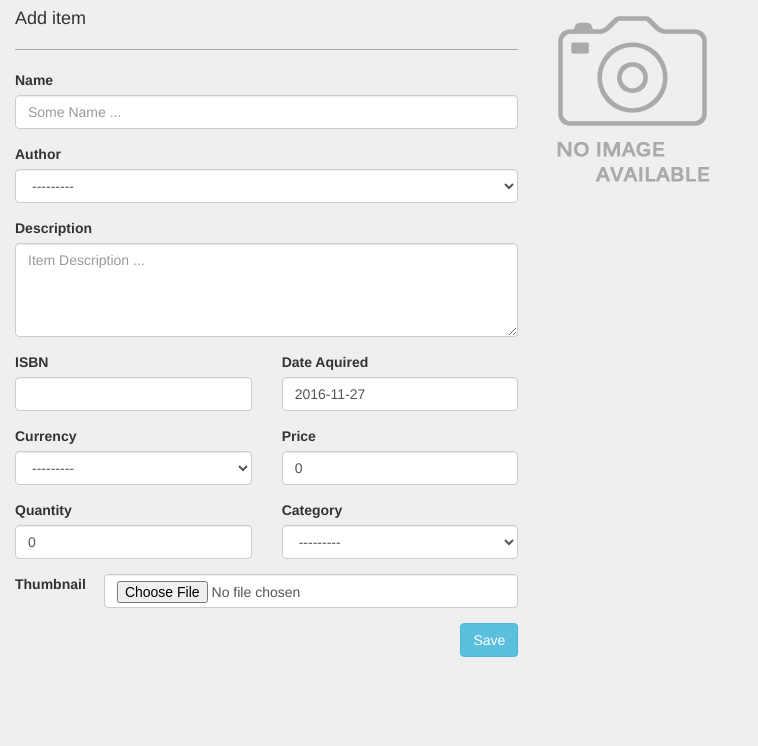
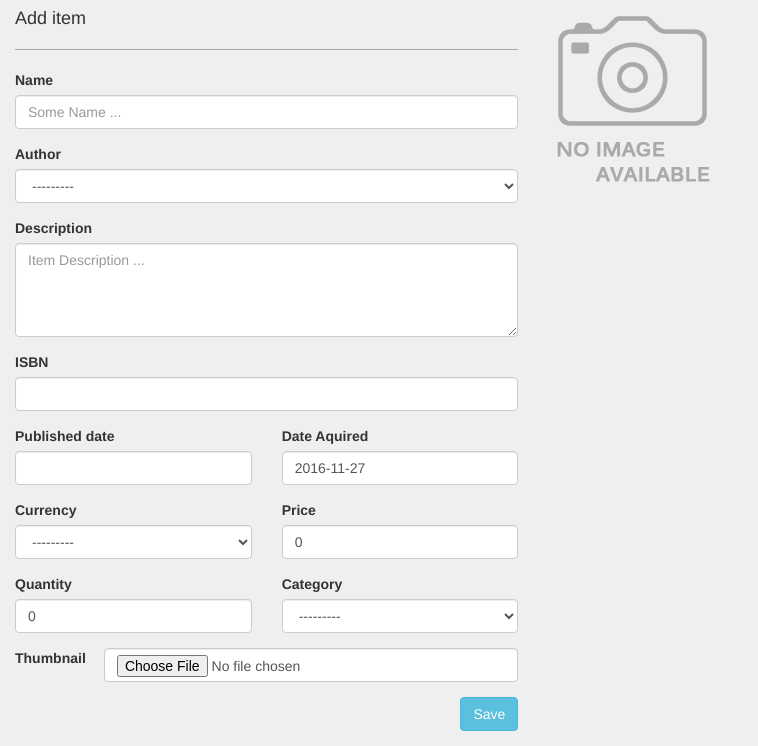
Before and after one commit to agustincastro/Collector, a Django app: page /catalog/createitem/ in a window 1280 px wide. Shown: the part 118-864 px from the top of the page, without its empty margins (0-758 px from the left). Before the commit the page ends 775 px from the top, so only its background shows below. Run offline with Django 3.2, Linux system fonts and the light colour scheme; the visitor is signed in with stand-in values (Sample User, id 1); data that the repository does not hold is empty; parts of the project's set-up code (start-up, migrations or seed data) failed here and were passed over; some libraries are stand-ins or nearby versions.

Commit message:
Added published_date to book model Changed date_adquired to a SelectDate widget

```diff
--- a/catalog/forms.py
+++ b/catalog/forms.py
@@ -1,16 +1,19 @@
 import datetime
 from django import forms
 from django.forms import ModelForm, DateInput
+from django.forms.extras.widgets import SelectDateWidget
 from catalog.models import Book
 
 
 class ItemForm(ModelForm):
     date_aquired = forms.DateField(initial=datetime.date.today(), label="Date Aquired",
-                                   widget=DateInput(format='%Y-%m-%d'), input_formats=['%Y-%m-%d'])
+                                   # widget=DateInput(format='%Y-%m-%d'), input_formats=['%Y-%m-%d'])
+                                   widget=SelectDateWidget)
+    published_date = forms.DateField(widget=SelectDateWidget)
 
     class Meta:
         model = Book
-        fields = ['name', 'author', 'isbn', 'description', 'date_aquired', 'currency', 'price', 'quantity', 'category',
+        fields = ['name', 'author', 'isbn', 'description', 'date_aquired', 'published_date', 'currency', 'price', 'quantity', 'category',
                   'thumbnail']
         widgets = {
             'name': forms.TextInput(attrs={'placeholder': 'Some Name ...'}),
--- a/catalog/models.py
+++ b/catalog/models.py
@@ -38,6 +38,7 @@
     quantity = models.IntegerField(default=0, null=True)
     category = models.ForeignKey(Category, on_delete=models.CASCADE)
     thumbnail = models.FileField(upload_to='book_images/', blank=True, null=True)
+    published_date = models.DateTimeField('Published date', null=True, blank=True)
 
     def __unicode__(self):
         return self.name
--- a/templates/catalog/edit_item.html
+++ b/templates/catalog/edit_item.html
@@ -33,12 +33,21 @@
             </div>
 
             <div class="form-group">
-                <div class="col-sm-6">
+                <div class="col-sm-12">
                     <label for=''> {{ form.isbn.label }} </label>
                     {{ form.isbn | addcss:"form-control" }}
                 </div>
+            </div>
+
+            <div class="form-group">
+                <div class="col-sm-6">
+                    <label for=''> {{ form.published_date.label }} </label>
+                    <br>
+                    {{ form.published_date | addcss:"form-control" }}
+                </div>
                 <div class="col-sm-6">
                     <label for=''> {{ form.date_aquired.label }} </label>
+                    <br>
                     {{ form.date_aquired | addcss:"form-control" }}
                 </div>
             </div>
@@ -79,7 +88,7 @@
         </form>
     </div>
 
-    <img id="img_preview" src="{{ form.instance.image_url|default_if_none:"/media/book_images/no_image.png" }}" />
+    <img id="img_preview" src="{{ form.instance.image_url|default_if_none:"/media/book_images/no_image.png" }}"/>
 
 
 {% endblock %}
--- a/templates/catalog/item_details.html
+++ b/templates/catalog/item_details.html
@@ -31,6 +31,7 @@
             <p>{{ object.description }}</p>
             <hr>
             <p>ISBN: {{ object.isbn }}</p>
+            <p>Published date: {{ object.published_date | date:"F j, Y" }}</p>
             <p>Date aquired: {{ object.date_aquired | date:"F j, Y" }}</p>
             <p>Price: {{ object.currency.symbol }} {{ object.price }}</p>
             <p>Quantity: {{ object.quantity }}</p>
```
Also changed, not shown: catalog/migrations/0004_auto_20161207_2305.py (added).
